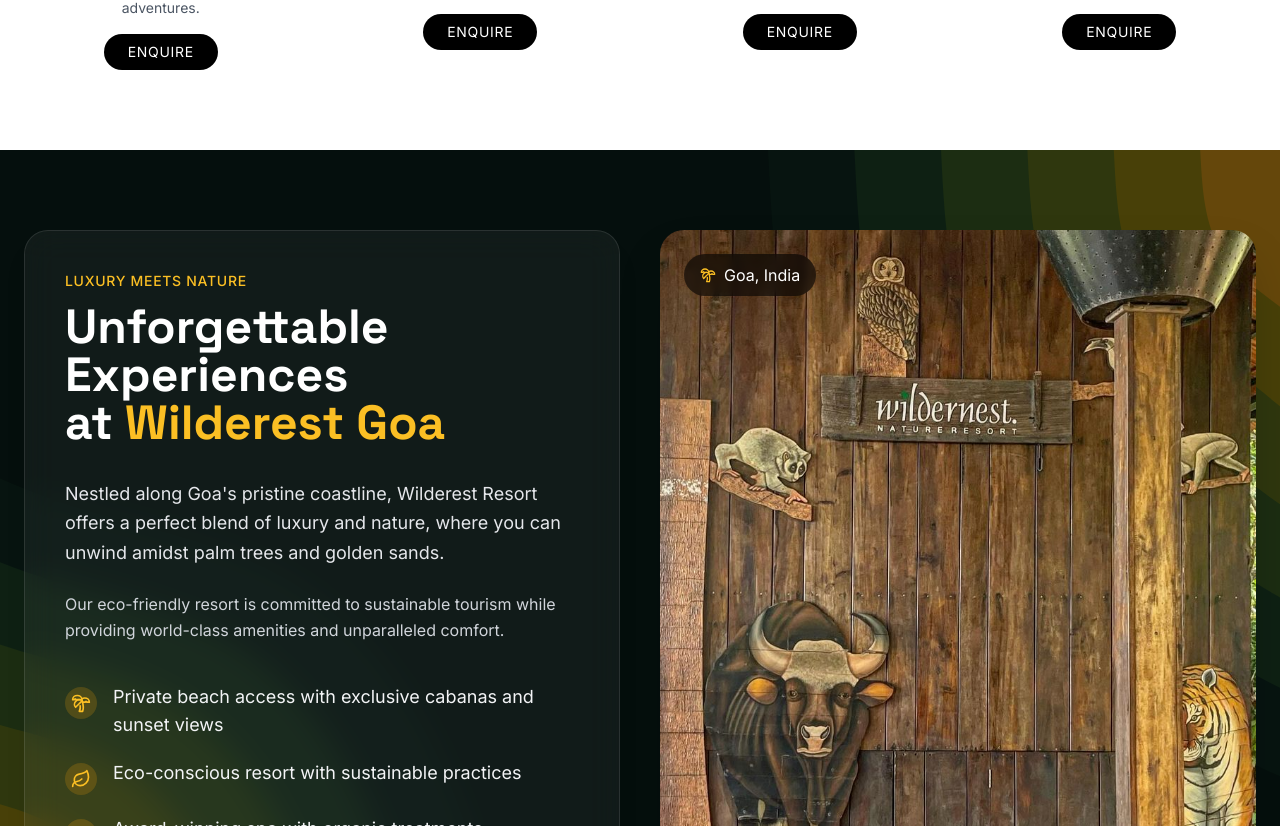
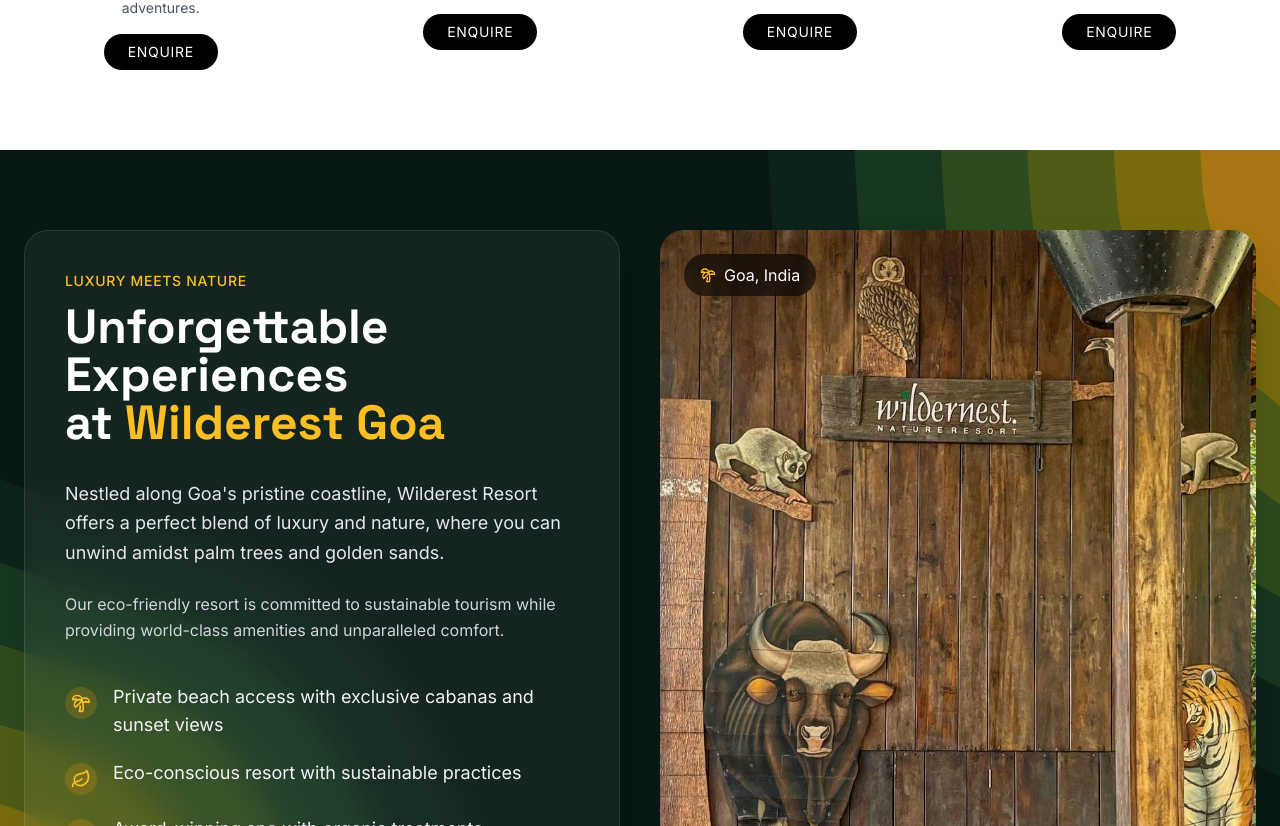
Before and after one commit to ShivamThakurXcode/Wildernest-Goa-Com, a React (Vite) app: page / in a window 1280 px wide. Shown: the part 1874-2700 px from the top of the page. Built offline with nearby package versions, Linux system fonts and the light colour scheme.

Commit message:
cta svg modiefiecd

```diff
--- a/src/components/home/About2SectionHome.tsx
+++ b/src/components/home/About2SectionHome.tsx
@@ -11,7 +11,7 @@
       className="relative py-20 px-4 sm:px-6 bg-cover bg-center bg-[url('./public/cta-bg.svg')]  bg-no-repeat"
     >
       {/* Dark overlay for better text contrast */}
-      <div className="absolute inset-0 bg-black/40"></div>
+      <div className="absolute inset-0 "></div>
 
       <div className="max-w-7xl mx-auto relative z-10">
         <div className="grid grid-cols-1 lg:grid-cols-2 gap-10">
```
